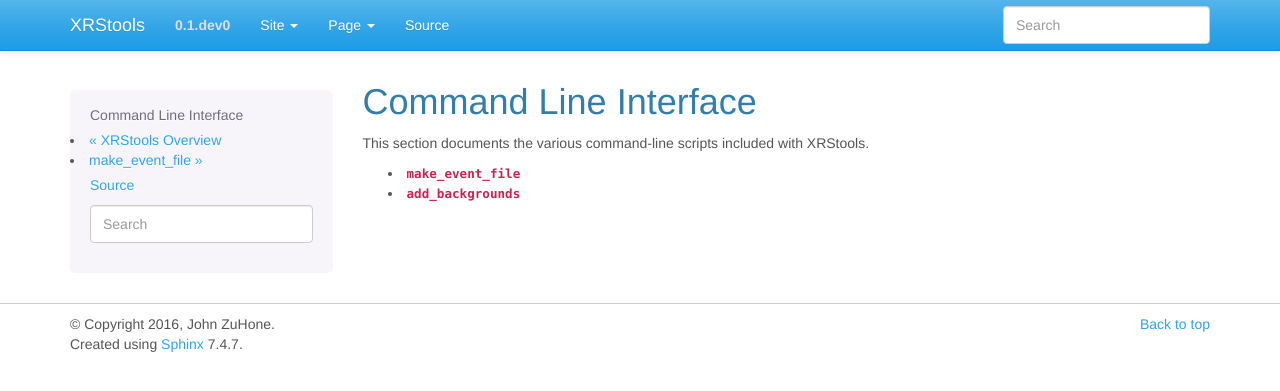
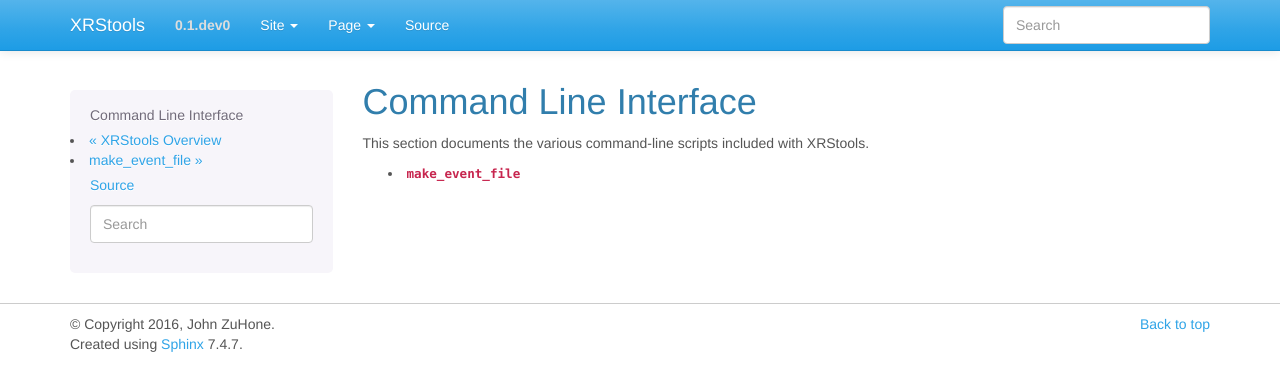
Before and after one commit to lynx-x-ray-observatory/soxs, a Sphinx documentation site: the page built from doc/source/command_line/index.rst, in a window 1280 px wide. Shown: the top 391 px of the page. Built offline with Sphinx 7.4.7, drawn with Linux system fonts in a browser that asks for light colours.

Commit message:
This will not be user-callable anymore

```diff
--- a/doc/source/command_line/add_backgrounds.rst
+++ /dev/null
@@ -1,4 +0,0 @@
-.. _add-backgrounds:
-
-``add_backgrounds``
-===================
--- a/doc/source/command_line/index.rst
+++ b/doc/source/command_line/index.rst
@@ -9,4 +9,3 @@
    :maxdepth: 1
 
    make_event_file
-   add_backgrounds
```
